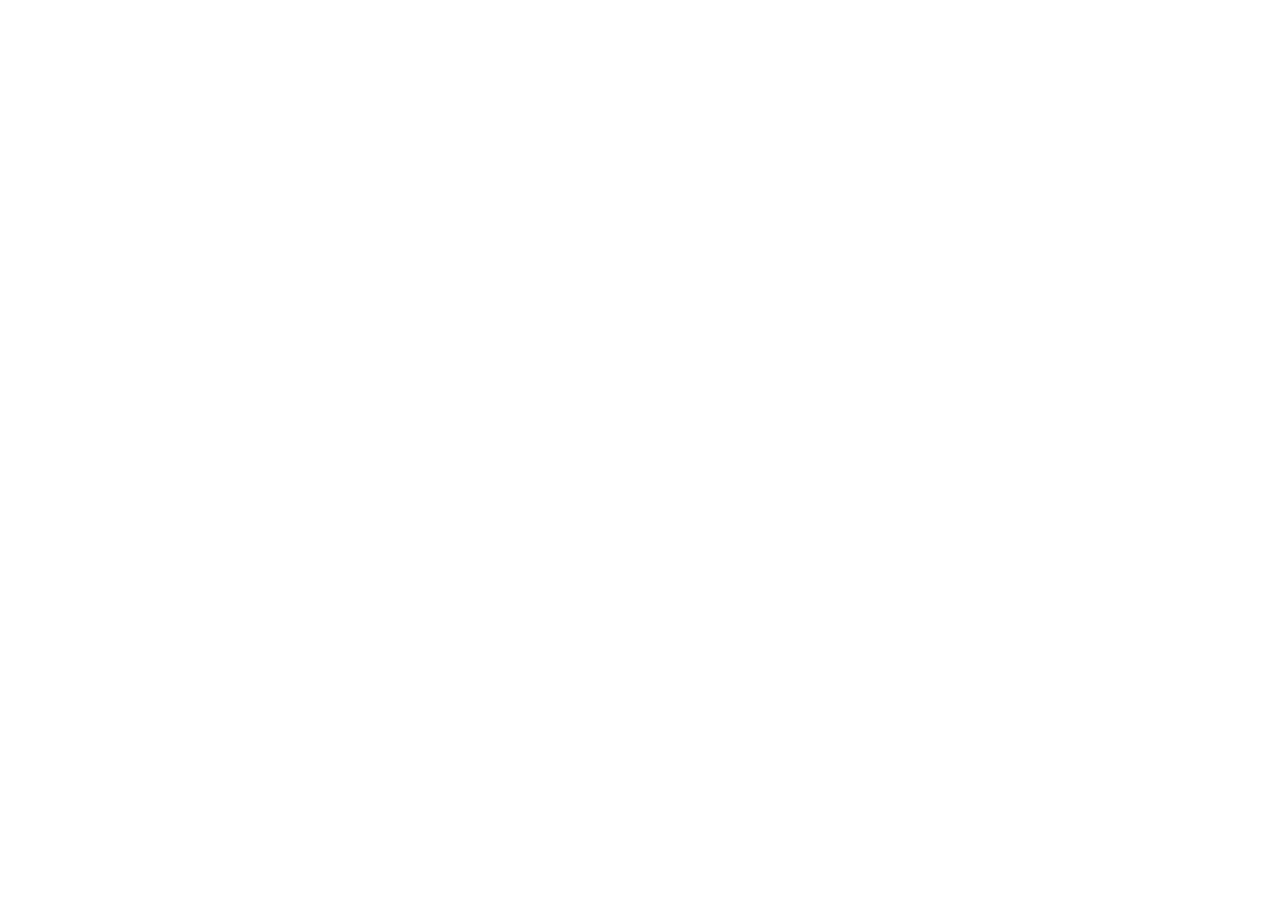
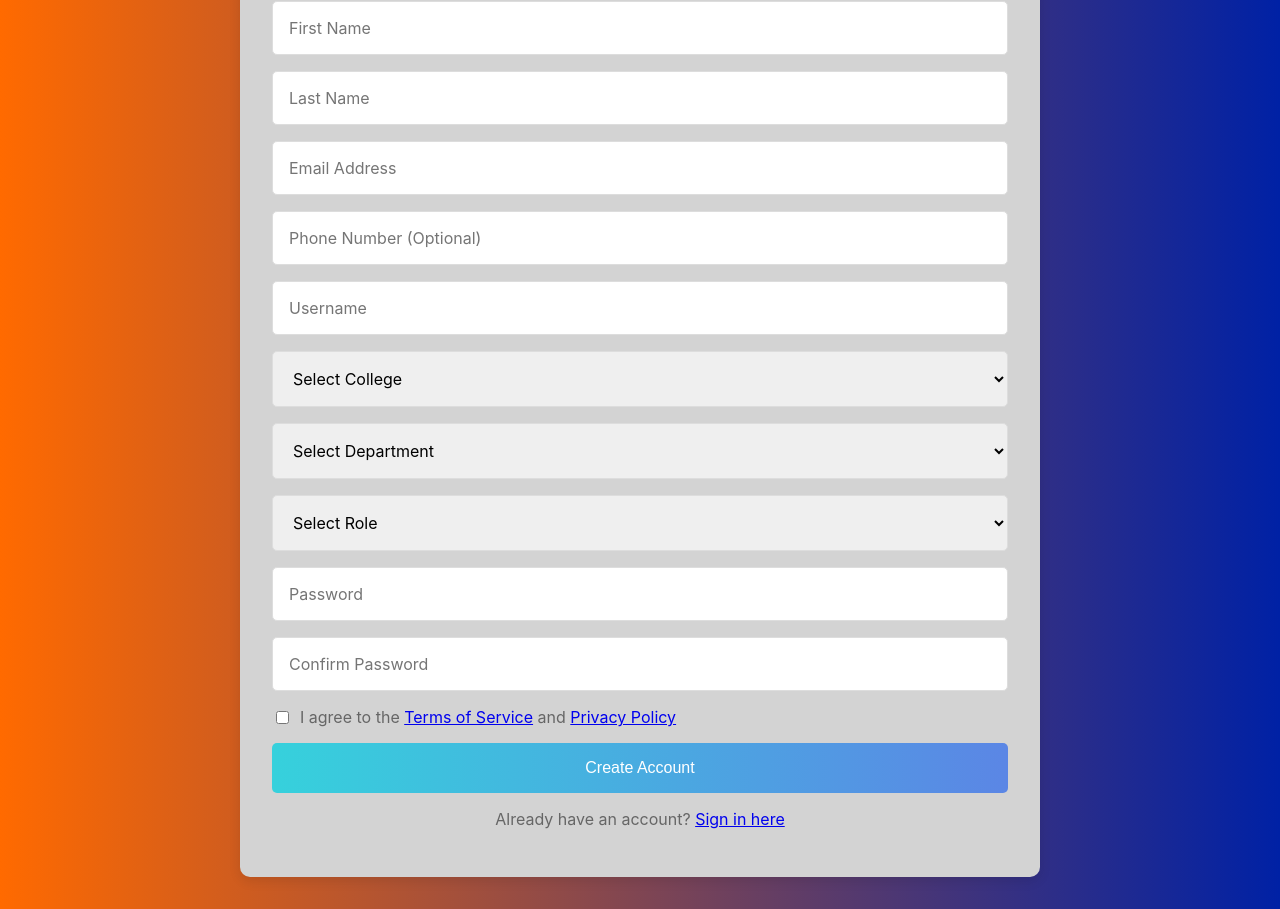
Before and after one commit to Luzions/UF-StudentSupportApp, a React (Create React App) app in the folder frontend/: page /register in a window 1280 px wide. Before the commit this address had no page. Shown: the part 259-1168 px from the top of the page. Before the commit the page ends 800 px from the top, so only its background shows below. Built offline with nearby package versions, Linux system fonts and the light colour scheme.

Commit message:
created the registerPage

```diff
--- a/frontend/src/App.js
+++ b/frontend/src/App.js
@@ -2,6 +2,7 @@
 import HomePage from "./pages/HomePage";
 import LoginPage from "./pages/LoginPage";
 import AboutPage from "./pages/AboutPage";
+import RegisterPage from "./pages/RegisterPage";
 
 function App() {
   return (
@@ -10,6 +11,7 @@
         <Route path="/" element={<HomePage />} />
         <Route path="/login" element={<LoginPage />} />
         <Route path="/about" element={<AboutPage />} />
+        <Route path="/register" element={<RegisterPage />} />
       </Routes>
     </Router>
   );
--- /dev/null
+++ b/frontend/src/pages/RegisterPage.js
@@ -0,0 +1,298 @@
+// src/pages/RegisterPage.jsx
+import React, { useState } from "react";
+import { Link } from "react-router-dom";
+import ufLogo from "../assets/uf-logo.png";
+
+const collegeDepartmentData = {
+  "College of Agricultural and Life Sciences": [
+    "Agricultural and Biological Engineering",
+    "Agricultural Education and Communication",
+    "Agronomy",
+    "Animal Sciences",
+    "CALS Interdisciplinary Program",
+    "Entomology and Nematology",
+    "Family, Youth and Community Sciences",
+    "Food and Resource Economics",
+    "Food Science and Human Nutrition",
+    "Horticultural Sciences",
+    "Microbiology and Cell Science",
+    "Plant Molecular and Cellular Biology",
+    "Plant Pathology",
+    "School of Forest, Fisheries, and Geomatics Sciences",
+    "School of Natural Resources and Environment",
+    "Soil, Water, and Ecosystem Sciences",
+    "Wildlife Ecology and Conservation",
+  ],
+  "College of the Arts": [
+    "College of the Arts Interdisciplinary Program",
+    "Digital Worlds Institute",
+    "School of Art and Art History",
+    "School of Music",
+    "School of Theatre and Dance",
+  ],
+  "Warrington College of Business": [
+    "College of Business Interdisciplinary Programs in Business Administration",
+    "Finance, Insurance, and Real Estate",
+    "Fisher School of Accounting",
+    "Information Systems and Operations Management",
+    "Management",
+    "Marketing",
+  ],
+  "College of Dentistry": ["Dental Sciences"],
+  "College of Design, Construction and Planning": [
+    "DCP Interdisciplinary Programs",
+    "Interior Design",
+    "Landscape Architecture",
+    "M. E. Rinker, Sr. School of Construction Management",
+    "School of Architecture",
+    "Urban and Regional Planning",
+  ],
+  "College of Education": [
+    "Human Development and Organizational Studies in Education",
+    "School of Teaching and Learning",
+    "Special Education, School Psychology and Early Childhood Studies",
+  ],
+  "Herbert Wertheim College of Engineering": [
+    "Agricultural and Biological Engineering",
+    "Chemical Engineering",
+    "Civil and Coastal Engineering",
+    "Computer and Information Science and Engineering",
+    "Electrical and Computer Engineering",
+    "Engineering Education",
+    "Environmental Engineering Sciences",
+    "Industrial and Systems Engineering",
+    "J. Crayton Pruitt Family Department of Biomedical Engineering",
+    "Materials Science and Engineering",
+    "Mechanical and Aerospace Engineering",
+    "Nuclear and Radiological Engineering",
+  ],
+  "College of Health and Human Performance": [
+    "Applied Physiology and Kinesiology",
+    "Health Education and Behavior",
+    "Health and Human Performance",
+    "Sport Management",
+    "Tourism, Hospitality and Event Management",
+  ],
+  "College of Journalism and Communications": ["Mass Communication"],
+  "College of Liberal Arts and Sciences": [
+    "Anthropology",
+    "Astronomy",
+    "Biology",
+    "Center for Latin American Studies",
+    "Chemistry",
+    "Classics",
+    "Computer and Information Science and Engineering",
+    "Languages, Literatures and Cultures",
+    "Economics",
+    "English",
+    "Gender, Sexuality, and Women's Studies",
+    "Geography",
+    "Geological Sciences",
+    "History",
+    "Interdisciplinary Department",
+    "Linguistics",
+    "Mathematics",
+    "Philosophy",
+    "Physics",
+    "Plant Molecular and Cellular Biology",
+    "Political Science",
+    "Psychology",
+    "Religion",
+    "Sociology and Criminology & Law",
+    "Spanish and Portuguese Studies",
+    "Statistics",
+  ],
+  "College of Medicine": [
+    "Biochemistry and Molecular Biology",
+    "Biostatistics",
+    "Epidemiology",
+    "Health Outcomes and Biomedical Informatics",
+    "Molecular Genetics and Microbiology",
+    "College of Medicine Interdisciplinary Programs",
+  ],
+  "College of Nursing": ["Nursing Sciences"],
+  "College of Pharmacy": [
+    "Medicinal Chemistry",
+    "Pharmaceutical Outcomes and Policy",
+    "Pharmaceutics",
+    "Pharmacodynamics",
+    "Pharmacotherapy and Translational Research",
+  ],
+  "College of Public Health and Health Professions": [
+    "Biostatistics",
+    "Clinical and Health Psychology",
+    "Environmental and Global Health",
+    "Epidemiology",
+    "Health Services Research, Management and Policy",
+    "Speech, Language, and Hearing Sciences",
+  ],
+  "College of Veterinary Medicine": ["Veterinary Medical Sciences"],
+};
+
+// Common input/select styles
+const inputStyle = {
+  width: "100%",
+  marginBottom: "1rem",
+  padding: "1rem",
+  fontSize: "1rem",
+  border: "1px solid #ddd",
+  borderRadius: "5px",
+  boxSizing: "border-box",
+  fontFamily: "inherit",
+};
+
+export default function RegisterPage() {
+  const [selectedCollege, setSelectedCollege] = useState("");
+  const [departments, setDepartments] = useState([]);
+
+  const handleCollegeChange = (e) => {
+    const college = e.target.value;
+    setSelectedCollege(college);
+    setDepartments(collegeDepartmentData[college] || []);
+  };
+
+  return (
+    <div
+      style={{
+        display: "flex",
+        justifyContent: "center",
+        alignItems: "center",
+        minHeight: "100vh",
+        width: "100vw",
+        background: "linear-gradient(to right, #FF6A00, #0021A5)",
+        padding: "2rem",
+        boxSizing: "border-box",
+      }}
+    >
+      <div
+        style={{
+          width: "100%",
+          maxWidth: "800px",
+          padding: "2rem",
+          backgroundColor: "lightgray",
+          borderRadius: "10px",
+          boxShadow: "0 4px 12px rgba(0,0,0,0.1)",
+          boxSizing: "border-box",
+        }}
+      >
+        <img
+          src={ufLogo}
+          alt="UF Logo"
+          style={{
+            width: "80px",
+            display: "block",
+            margin: "0 auto 1rem auto",
+          }}
+        />
+        <h2
+          style={{
+            textAlign: "center",
+            color: "#0021A5",
+            marginBottom: "0.5rem",
+          }}
+        >
+          UF-SWSC Registration
+        </h2>
+        <p
+          style={{
+            textAlign: "center",
+            marginBottom: "2rem",
+            color: "#666",
+          }}
+        >
+          Create your account
+        </p>
+
+        <form>
+          {[
+            "First Name",
+            "Last Name",
+            "Email Address",
+            "Phone Number (Optional)",
+            "Username",
+          ].map((placeholder, i) => (
+            <input key={i} placeholder={placeholder} style={inputStyle} />
+          ))}
+
+          <select onChange={handleCollegeChange} style={inputStyle}>
+            <option value="">Select College</option>
+            {Object.keys(collegeDepartmentData).map((college) => (
+              <option key={college} value={college}>
+                {college}
+              </option>
+            ))}
+          </select>
+
+          <select style={inputStyle}>
+            <option value="">Select Department</option>
+            {departments.map((dept) => (
+              <option key={dept} value={dept}>
+                {dept}
+              </option>
+            ))}
+          </select>
+
+          <select style={inputStyle}>
+            <option value="">Select Role</option>
+            <option value="student">Student</option>
+            <option value="counselor">Counselor</option>
+            <option value="admin">Admin</option>
+          </select>
+
+          <input type="password" placeholder="Password" style={inputStyle} />
+          <input
+            type="password"
+            placeholder="Confirm Password"
+            style={inputStyle}
+          />
+
+          <div
+            style={{
+              display: "flex",
+              alignItems: "center",
+              marginBottom: "1rem",
+            }}
+          >
+            <input type="checkbox" id="tos" />
+            <label
+              htmlFor="tos"
+              style={{ marginLeft: "0.5rem", color: "#666" }}
+            >
+              I agree to the <Link to="#">Terms of Service</Link> and{" "}
+              <Link to="#">Privacy Policy</Link>
+            </label>
+          </div>
+
+          <button
+            type="submit"
+            style={{
+              width: "100%",
+              padding: "1rem",
+              background: "linear-gradient(to right, #36D1DC, #5B86E5)",
+              color: "white",
+              fontSize: "1rem",
+              border: "none",
+              borderRadius: "5px",
+              cursor: "pointer",
+              transition: "background-color 0.3s ease",
+            }}
+            onMouseOver={(e) => (e.target.style.backgroundColor = "#001a85")}
+            onMouseOut={(e) => (e.target.style.backgroundColor = "#0021A5")}
+          >
+            Create Account
+          </button>
+        </form>
+
+        <p
+          style={{
+            textAlign: "center",
+            marginTop: "1rem",
+            color: "#666",
+          }}
+        >
+          Already have an account? <Link to="/login">Sign in here</Link>
+        </p>
+      </div>
+    </div>
+  );
+}
```
